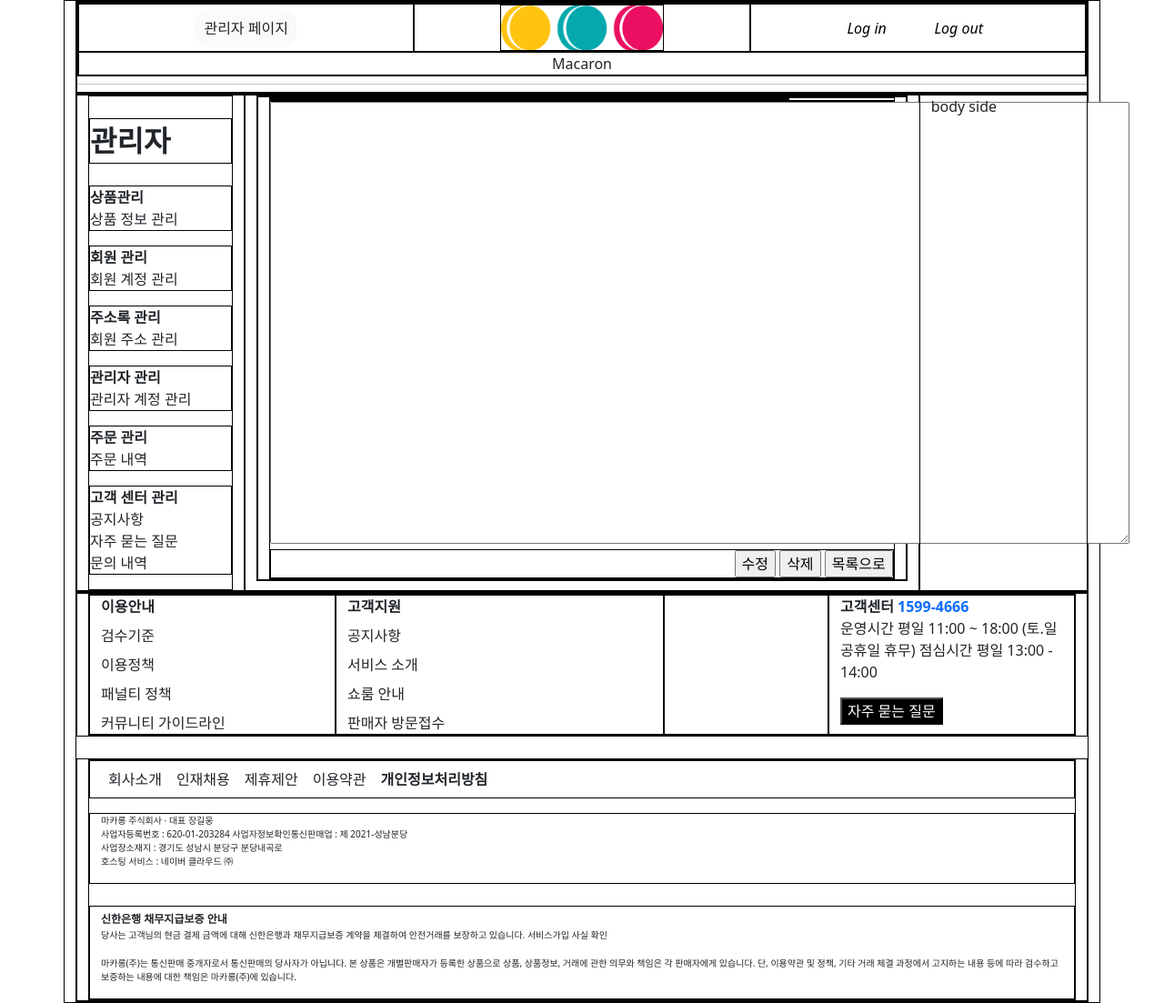
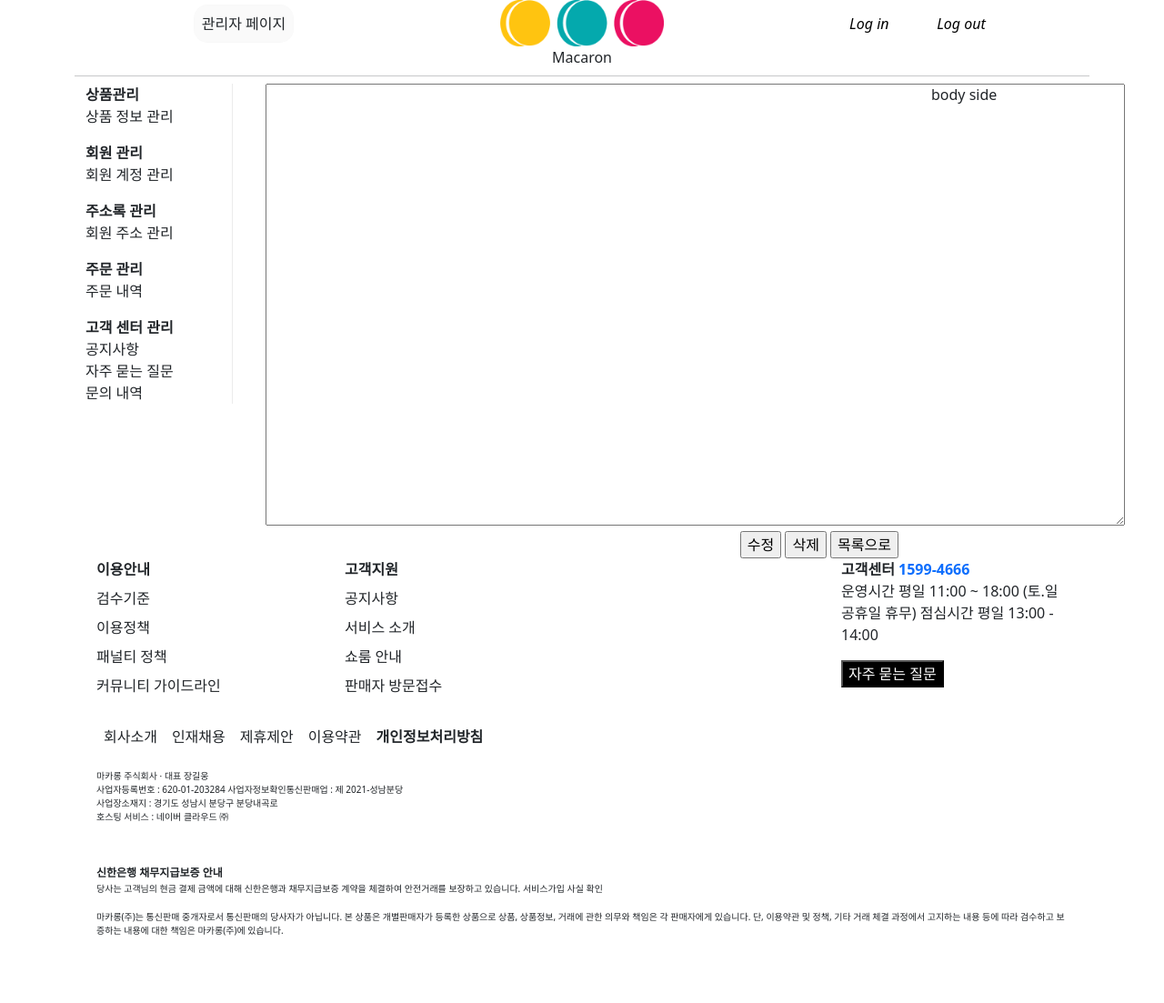
Before and after one commit to KH-IT-Warriors/semi, a Java web app: template src/main/webapp/WEB-INF/views/admin/announcement/item.jsp in a window 1280 px wide. Shown: the whole page at 91% size. After the commit the page ends 1029 px from the top, so only its background shows below. Run offline with Tomcat 11, a stand-in JSP engine, Linux system fonts and the light colour scheme; the template is opened without the code that fills it, so the values that code supplies are empty.

Commit message:
left 사이드 수정 (#48)
Co-authored-by: park cho hye <chohye@172.20.nate.com>

```diff
--- a/src/main/webapp/WEB-INF/views/component/leftside.jsp
+++ b/src/main/webapp/WEB-INF/views/component/leftside.jsp
@@ -1,45 +1,35 @@
 <%@ page language="java" contentType="text/html; charset=UTF-8"
 	pageEncoding="UTF-8"%>
 <style>
-div {
-	border: 1px solid black;
-}
+
 
 ul {
 	margin: 0px;
 	padding: 0px;
 	list-style-type: none;
 }
+
 </style>
 
-<div class="d-none d-md-block">
-	<div class="w-100 mb-4 mt-4">
-		<strong class="fs-2">관리자</strong>
-	</div>
+<div class="d-none d-md-block" style = "border-right : 1px solid #ebebeb">
 	<div class="w-100 mb-3">
 		<strong>상품관리</strong>
 		<ul class="fw-lighter">
-			<li><a href="/" class="text-reset text-decoration-none">상품 정보 관리</a>
+			<li><a href="/admin/product/list" class="text-reset text-decoration-none">상품 정보 관리</a>
 		</ul>
 	</div>
 	<div class="w-100 mb-3">
 		<strong>회원 관리</strong>
 		<ul class="fw-lighter">
-			<li><a href="/" class="text-reset text-decoration-none">회원 계정 관리</a>
+			<li><a href="/admin/user/list" class="text-reset text-decoration-none">회원 계정 관리</a>
 		</ul>
 	</div>
 	 <div class="w-100 mb-3">
     <strong>주소록 관리</strong>
     <ul class="fw-lighter">
-      <li><a href="/" class="text-reset text-decoration-none">회원 주소 관리</a>
+      <li><a href="/admin/address/list" class="text-reset text-decoration-none">회원 주소 관리</a>
     </ul>
   </div>
-	<div class="w-100 mb-3">
-		<strong>관리자 관리</strong>
-		<ul class="fw-lighter">
-			<li><a href="/"class="text-reset text-decoration-none">관리자 계정 관리</a>
-		</ul>
-	</div>
 	<div class="w-100 mb-3">
 		<strong>주문 관리</strong>
 		<ul class="fw-lighter">
@@ -49,9 +39,9 @@ ul {
 	<div class="w-100 mb-3">
 		<strong>고객 센터 관리</strong>
 		<ul class="fw-lighter">
-			<li><a href="/" class="text-reset text-decoration-none">공지사항</a>
-			<li><a href="/" class="text-reset text-decoration-none">자주 묻는 질문</a>
-			<li><a href="/" class="text-reset text-decoration-none">문의 내역</a>
+			<li><a href="/admin/announcement/list" class="text-reset text-decoration-none">공지사항</a>
+			<li><a href="/admin/announcement/wait.jsp" class="text-reset text-decoration-none">자주 묻는 질문</a>
+			<li><a href="/admin/announcement/wait.jsp" class="text-reset text-decoration-none">문의 내역</a>
 		</ul>
 	</div>
 </div>
```
